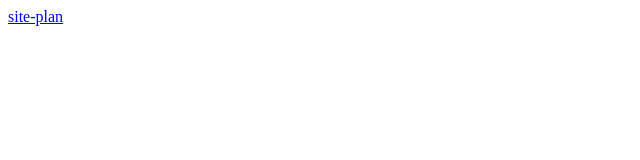
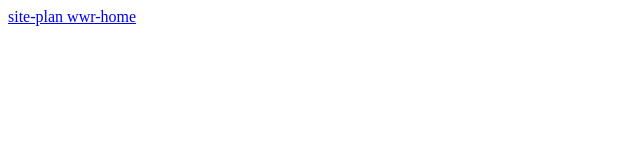
Before and after one commit to Manderpi/wdd130, a plain HTML site: page index.html in a window 1280 px wide. Shown: the full height of the page, 0-640 px from the left. Drawn offline with Linux system fonts and the light colour scheme.

Commit message:
Update index.html

```diff
--- a/index.html
+++ b/index.html
@@ -8,6 +8,7 @@
 </head>
 <body>
     <a href="./wwr/site-plan-rafting.html">site-plan </a>
+    <a href="/wwd130/wwr/index.html">wwr-home </a>
 </body>
 
 </html>
```
